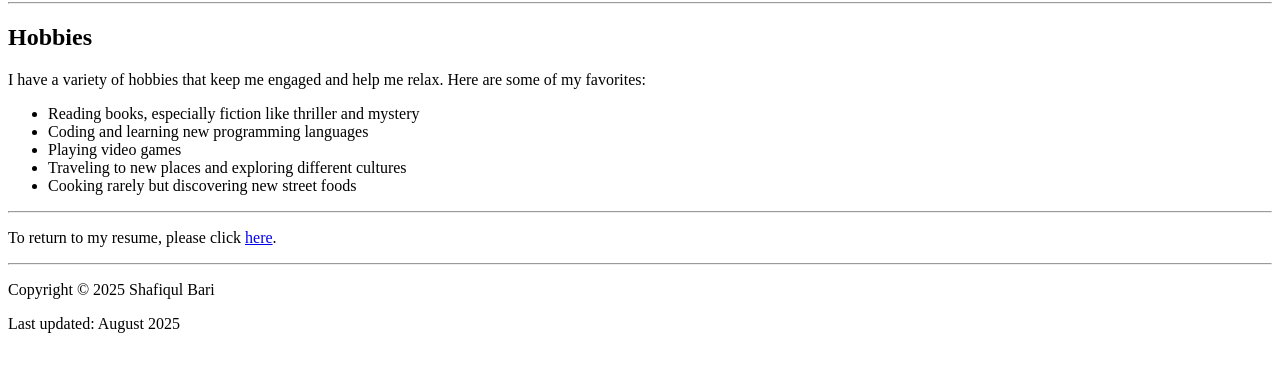
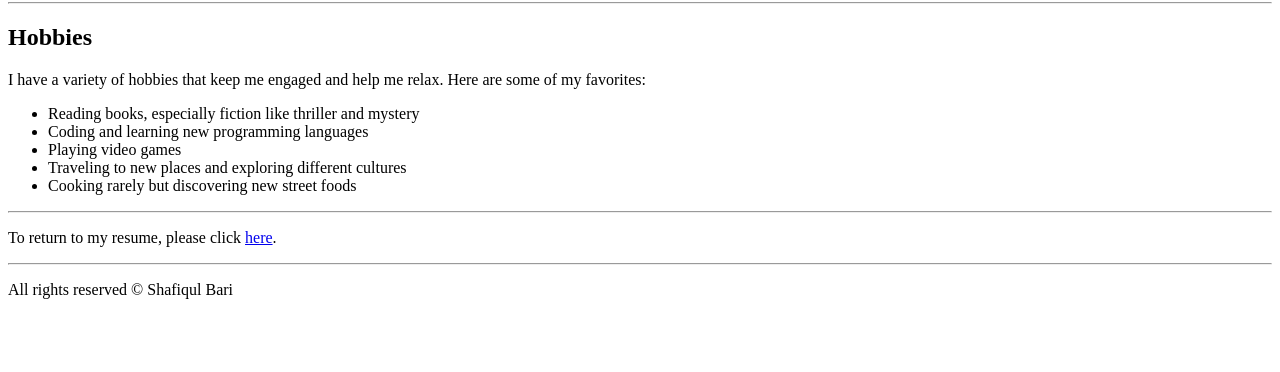
Before and after one commit to shafiqulbari/resume, a plain HTML site: page hobbies.html in a window 1280 px wide. Shown: the part 78-450 px from the top of the page. Drawn offline with Linux system fonts and the light colour scheme.

Commit message:
Update hobbies.html

```diff
--- a/hobbies.html
+++ b/hobbies.html
@@ -18,11 +18,10 @@
         <li>Cooking rarely but discovering new street foods</li>
     </ul>
     <hr />
-    <p>To return to my resume, please click <a href="index.html">here</a>.</p>
+    <p>To return to my resume, please click <a href="index.html" target="_blank">here</a>.</p>
 <hr>
-    <footer>
-    <p>Copyright &copy; 2025 Shafiqul Bari</p>
-    <p>Last updated: August 2025</p>
+  <footer>
+    <p>All rights reserved &copy; Shafiqul Bari</p>
   </footer>
 </body>
 </html>
```
